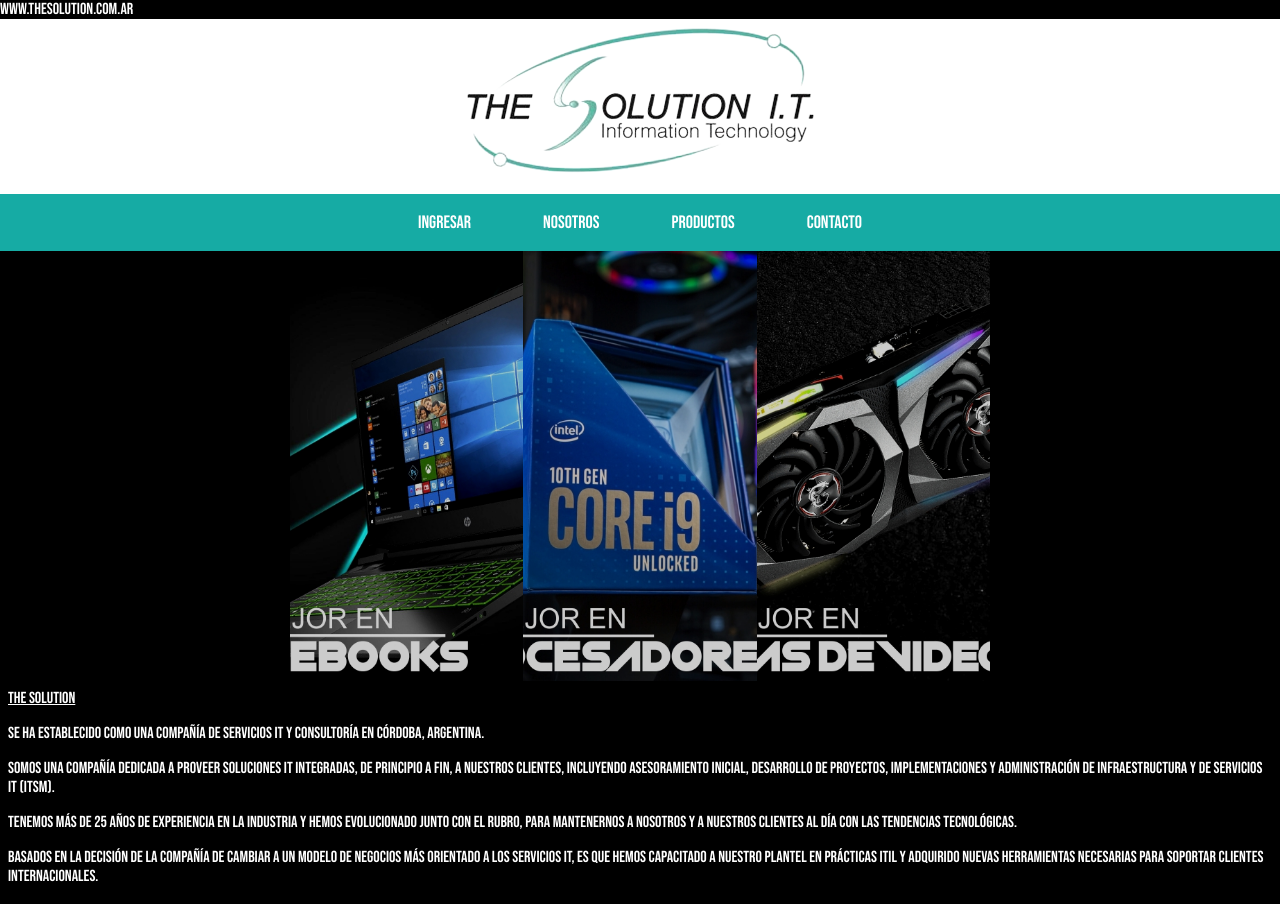
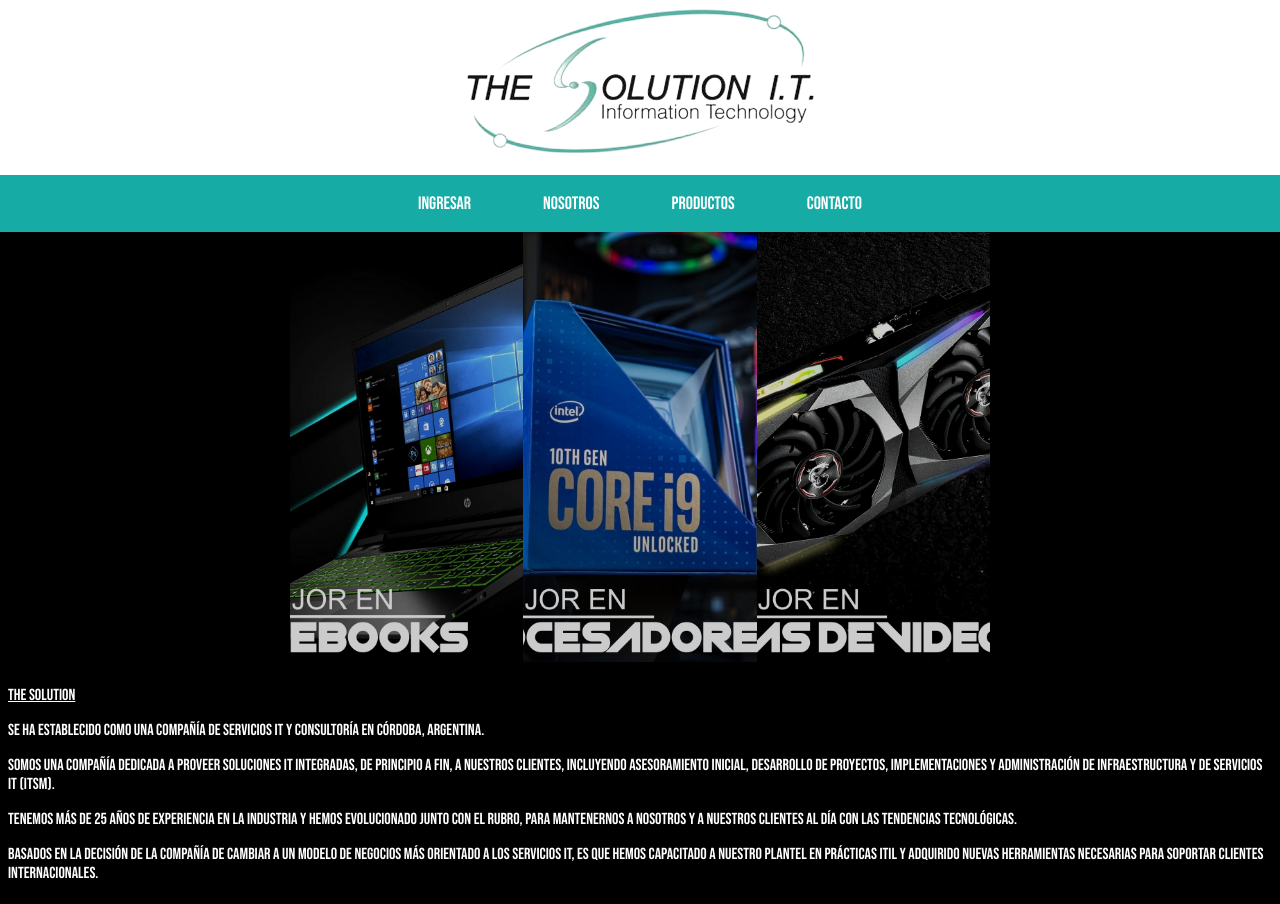
Before and after one commit to Sabrinabpc/TheSolution, a plain HTML site: page index.html in a window 1280 px wide. Shown: the top 904 px of the page. Drawn offline with Linux system fonts and the light colour scheme; grey boxes are pictures that could not be loaded.

Commit message:
corrijo errores de >

```diff
--- a/index.html
+++ b/index.html
@@ -4,7 +4,7 @@
   <meta charset="UTF-8">
   <meta name="viewport" content="width=device-width, initial-scale=1.0">
   <!--CSS-->
-  <link rel="stylesheet" href="style.css"
+  <link rel="stylesheet" href="style.css">
   <title>www.thesolution.com.ar</title>
 </head>
 <body>
@@ -22,8 +22,7 @@
   </nav>
     </header>
 
-    <section class="carousel"
-      <img src="./media/Notebooks.jpg" alt="Notebooks">
+    <section class="carousel">
       <img src="./media/Notebooks.jpg" alt="Notebooks">
       <img src="./media/Procesadores.jpg" alt="Procesadores">
       <img src="./media/Placas.jpg" alt="Placas de video">
@@ -31,7 +30,7 @@
 
   <!--inicio seccion nosotros-->
 
-    <section id="home"
+    <section id="home">
       <p><u>The Solution</u></p>
       <p>Se ha establecido como una compañía de Servicios IT y consultoría
       en Córdoba, Argentina.</p>
```
